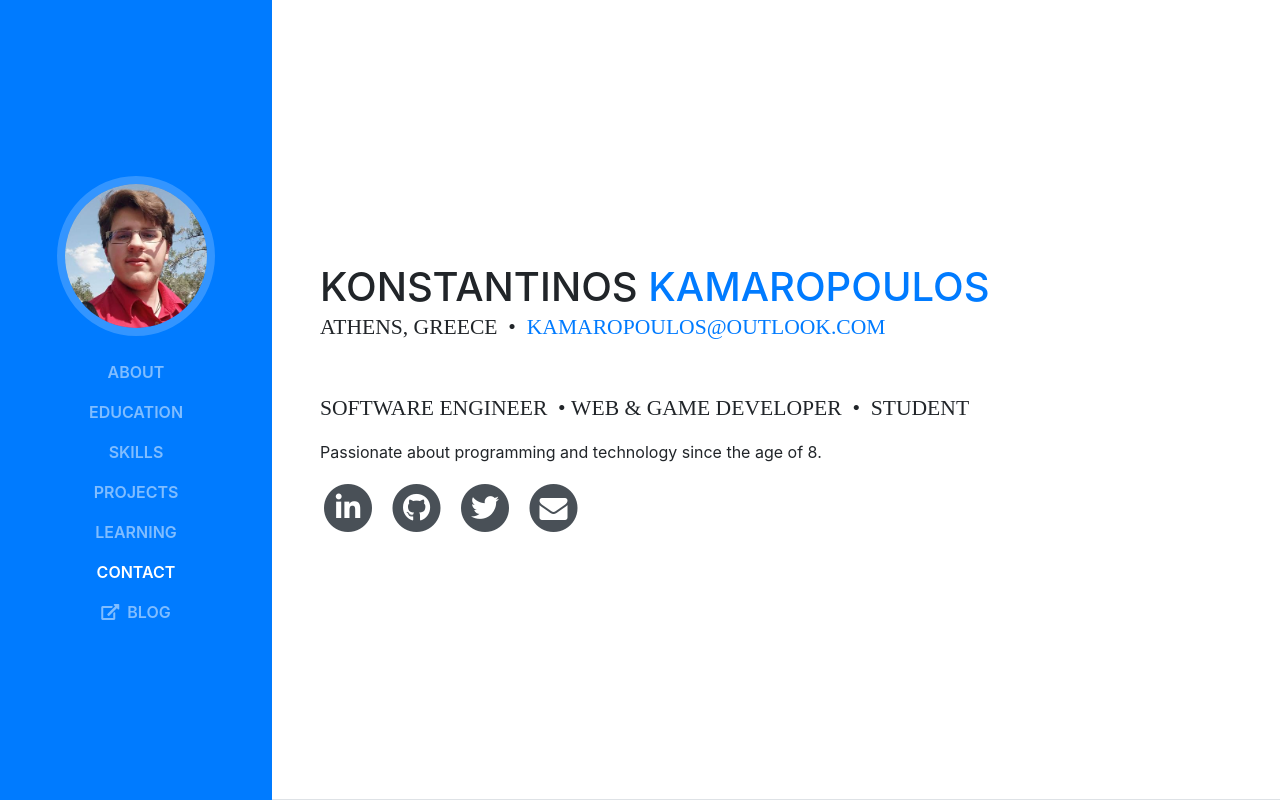
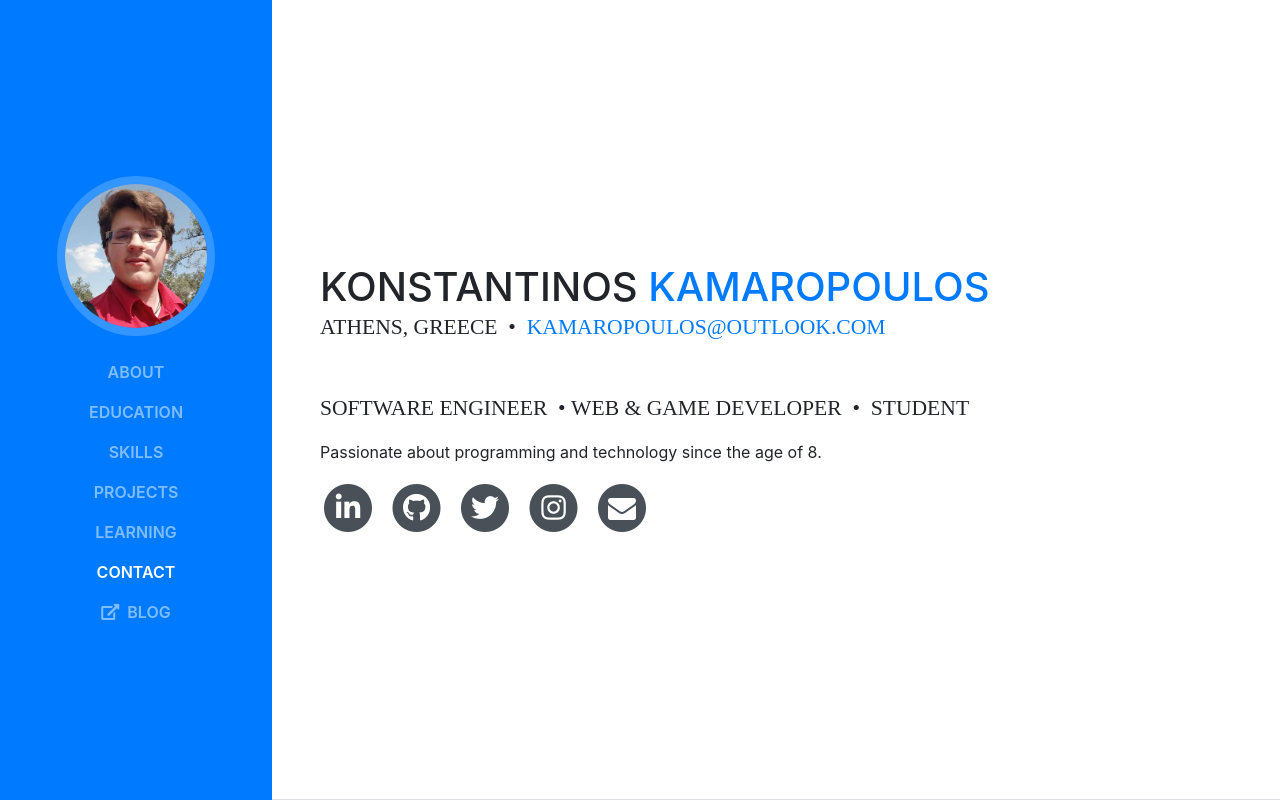
Before and after one commit to Kamaropoulos/kamaropoulos.com, a website with bundled scripts: page index.html in a window 1280 px wide. Shown: the top 800 px of the page. Built offline with nearby package versions, Linux system fonts and the light colour scheme; a web font is replaced by a local one.

Commit message:
feat: Add Instagram link

```diff
--- a/index.html
+++ b/index.html
@@ -153,6 +153,14 @@
                             <span class="fa-stack fa-lg">
                                 <i class="fa fa-circle fa-stack-2x"></i>
                                 <i class="fab fa-twitter fa-stack-1x fa-inverse"></i>
+                            </span>
+                        </a>
+                    </li>
+                    <li class="list-inline-item">
+                        <a href="https://instagram.com/kamaropoulos" target="_blank">
+                            <span class="fa-stack fa-lg">
+                                <i class="fa fa-circle fa-stack-2x"></i>
+                                <i class="fab fa-instagram fa-stack-1x fa-inverse"></i>
                             </span>
                         </a>
                     </li>
```
